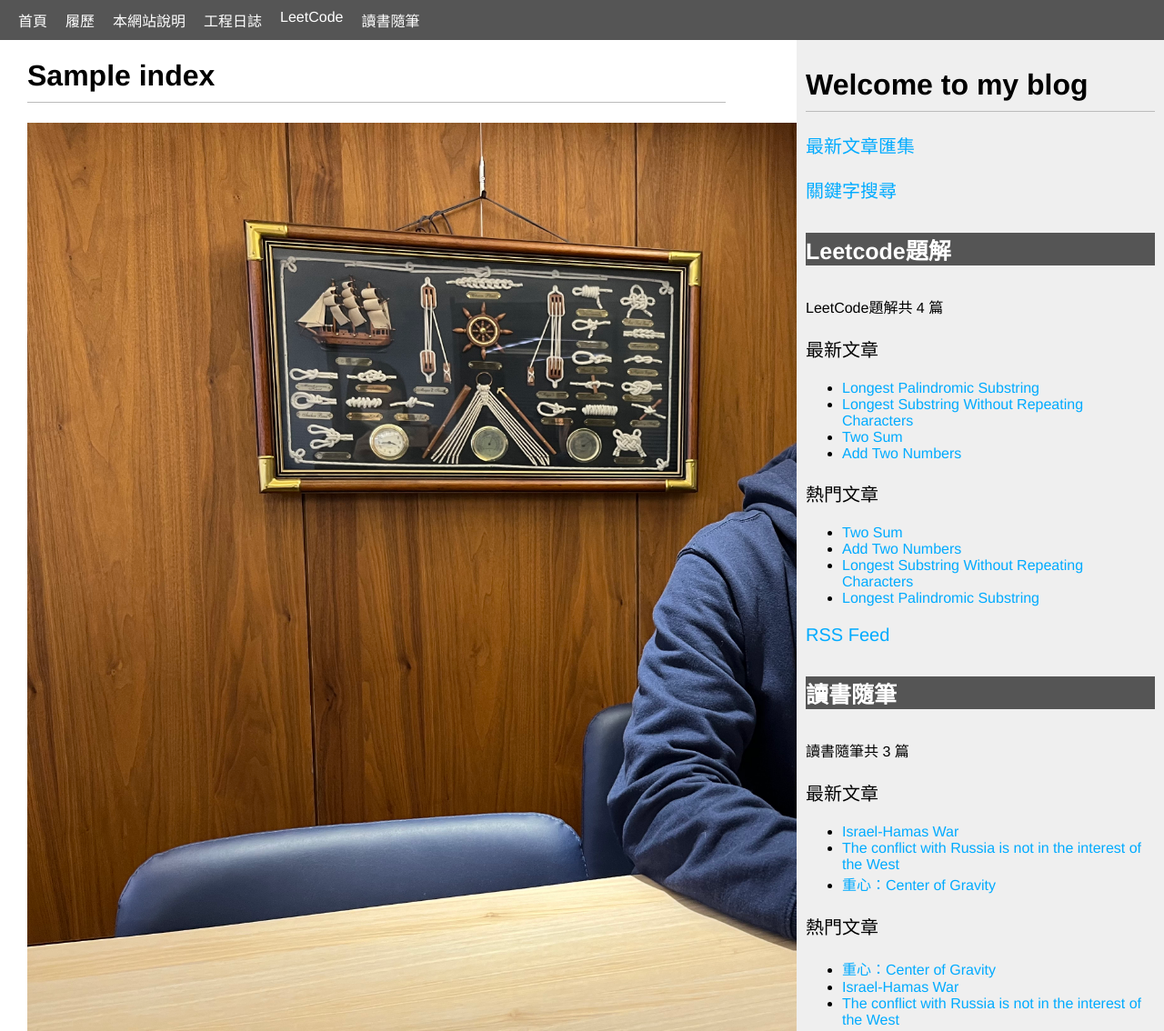
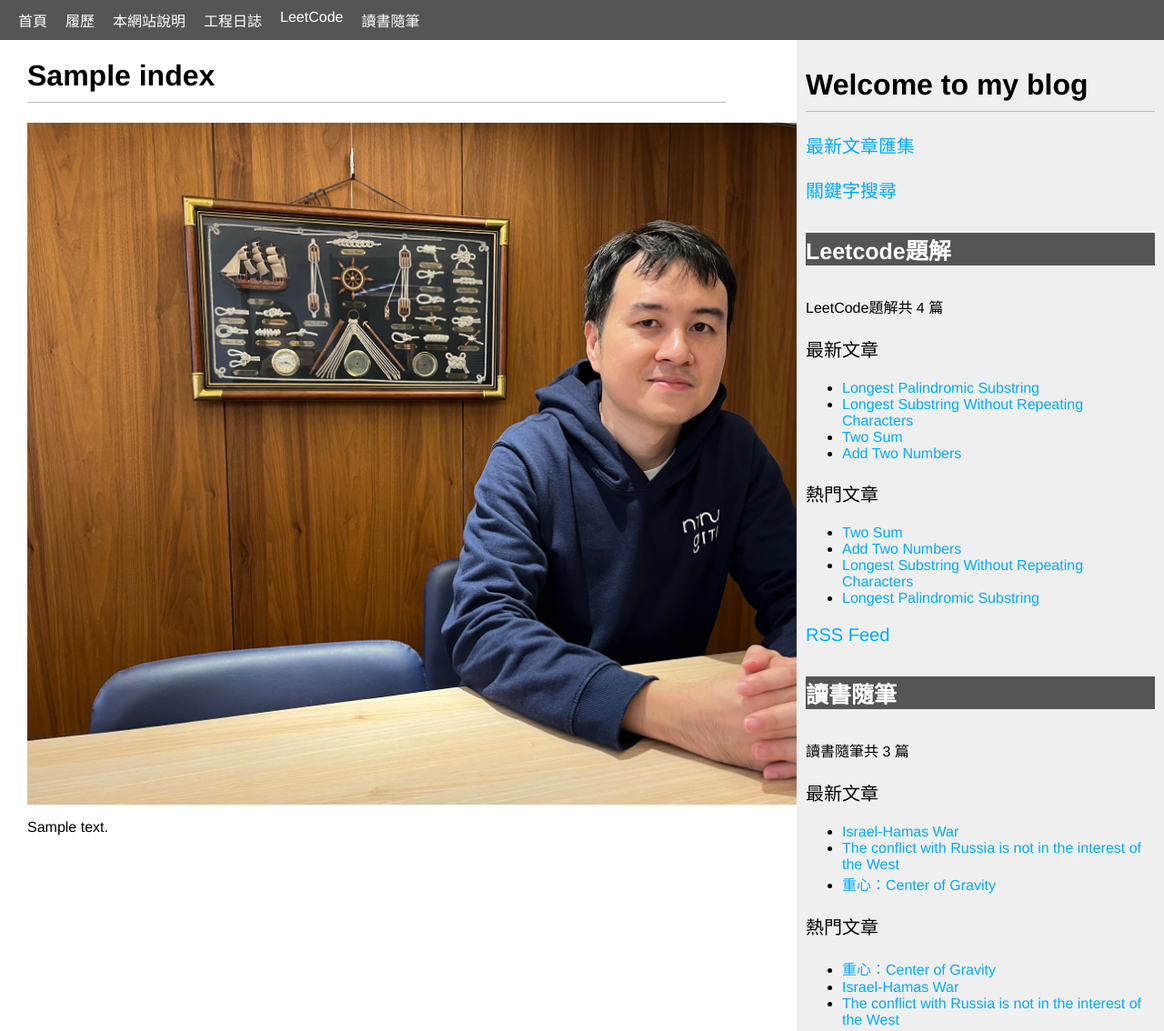
Before and after one commit to KYDanny/dannysite, a Django app: page / in a window 1280 px wide; the page is wider, and only the part inside the window is pictured. Shown: the top 1134 px of that part at 91% size. Run offline with Django 4.2, Linux system fonts and the light colour scheme; data comes from the database, SQL or seed files in the repository; tables that the repository leaves empty hold one stand-in row (values such as "Sample post"); parts of the project's set-up code (start-up, migrations or seed data) failed here and were passed over.

```diff
--- a/dannyapp/static/css/blog.css
+++ b/dannyapp/static/css/blog.css
@@ -124,3 +124,11 @@ input[type=submit] {
     text-decoration: none;
     color: white;
 }
+
+.center-image {
+    display: block;
+    margin-left: auto;
+    margin-right: auto;
+    width: 1000px;
+    height: 750px;
+}
--- a/dannyapp/templates/dannyapp/post/index.html
+++ b/dannyapp/templates/dannyapp/post/index.html
@@ -7,7 +7,7 @@
 {% block content %}
 {% for post in posts %}
 <h1>{{ post.title }}</h1>
-<img src="{% static 'dannyapp/images/myphoto.jpg' %}" alt="My Photo" width="1400px" height="1000px">
+<img src="{% static 'dannyapp/images/myphoto.jpg' %}" alt="My Photo" class="center-image">
 <p>{{ post.body|markdown }}</p>
 {% endfor %}
 {% endblock %}
```
